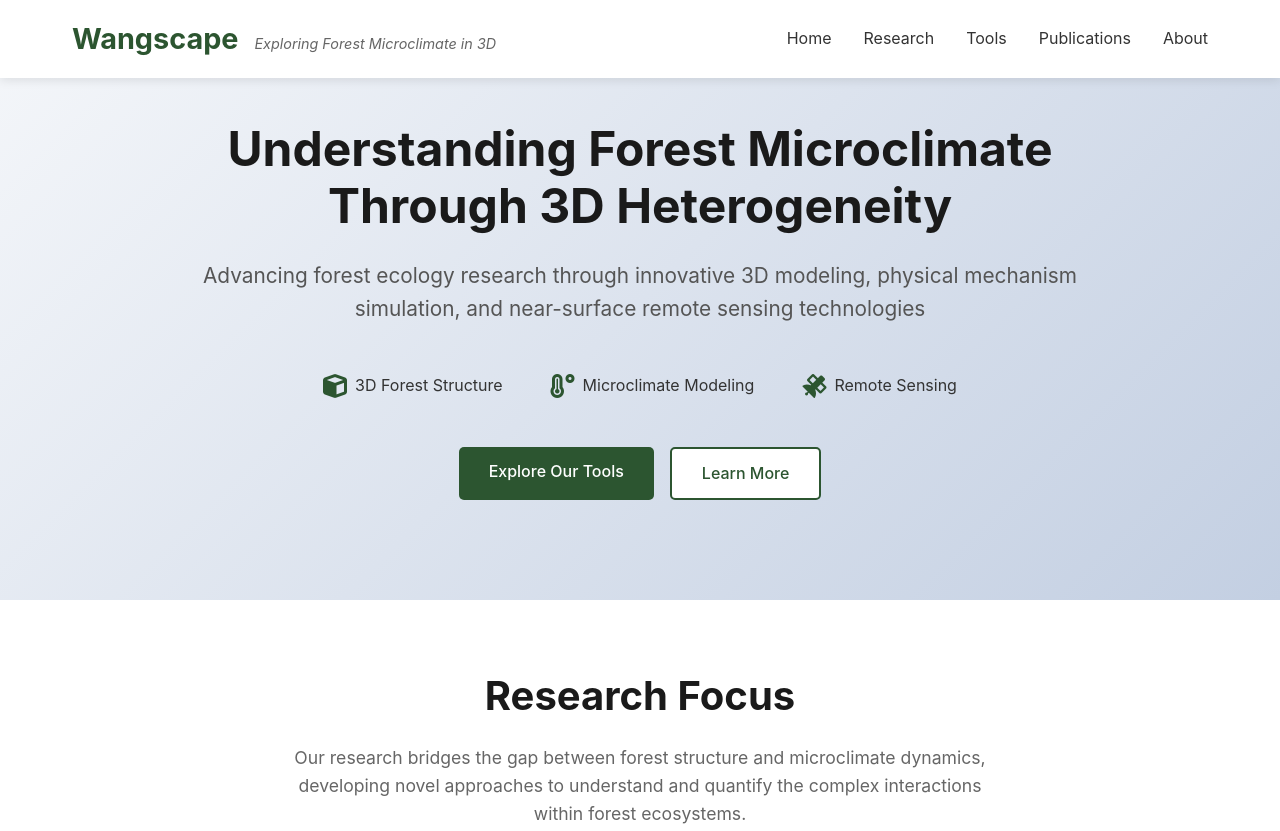
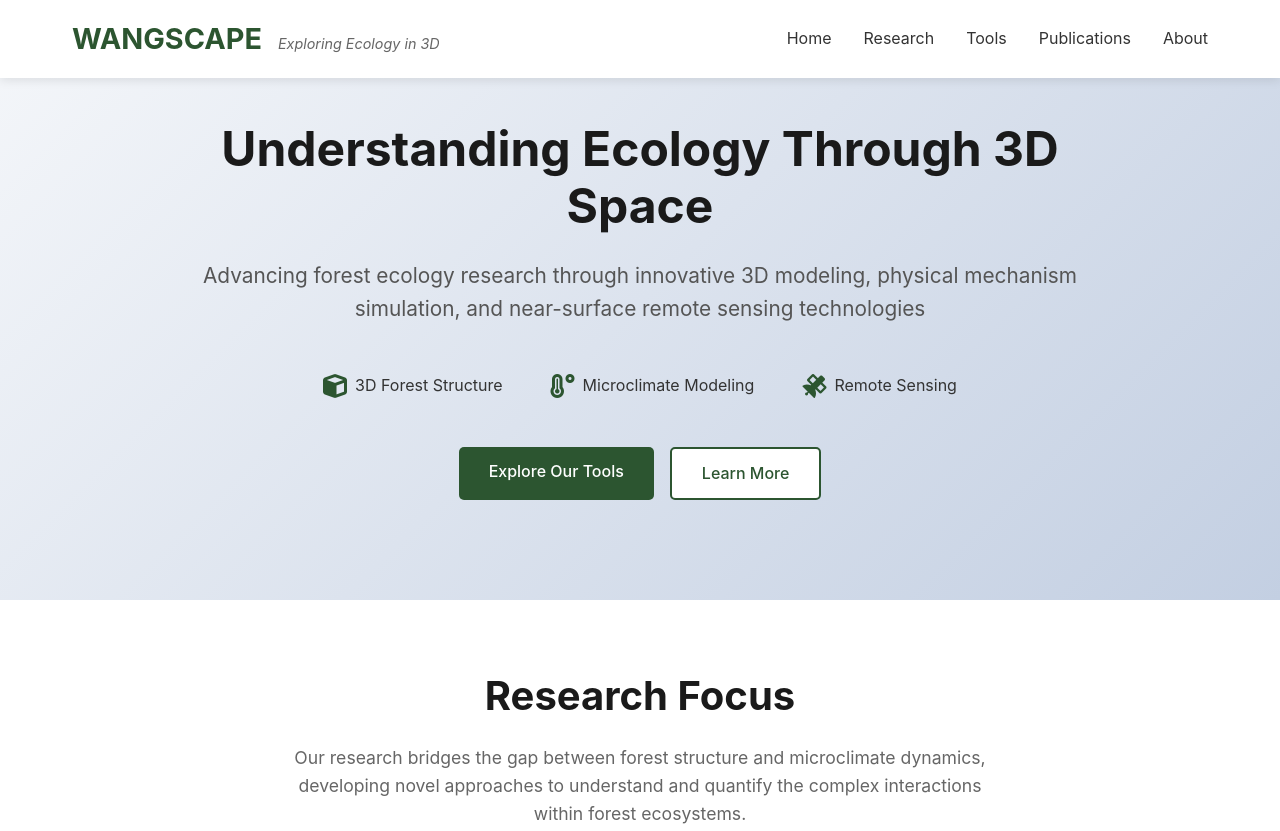
Before and after one commit to niB-gnaW/wangscape.github.io, a plain HTML site: page index.html in a window 1280 px wide. Shown: the top 831 px of the page. Drawn offline with Linux system fonts and the light colour scheme.

Commit message:
update0810_2

```diff
--- a/index.html
+++ b/index.html
@@ -12,8 +12,8 @@
         <nav>
             <div class="nav-container">
                 <div class="logo">
-                    <h1>Wangscape</h1>
-                    <span class="tagline">Exploring Forest Microclimate in 3D</span>
+                    <h1>WANGSCAPE</h1>
+                    <span class="tagline">Exploring Ecology in 3D</span>
                 </div>
                 <ul>
                     <li><a href="#home">Home</a></li>
@@ -29,7 +29,7 @@
     <section id="home" class="hero">
         <div class="container">
             <div class="hero-content">
-                <h1 class="hero-title">Understanding Forest Microclimate Through 3D Heterogeneity</h1>
+                <h1 class="hero-title">Understanding Ecology Through 3D Space</h1>
                 <p class="hero-subtitle">
                     Advancing forest ecology research through innovative 3D modeling, physical mechanism simulation,
                     and near-surface remote sensing technologies
```
